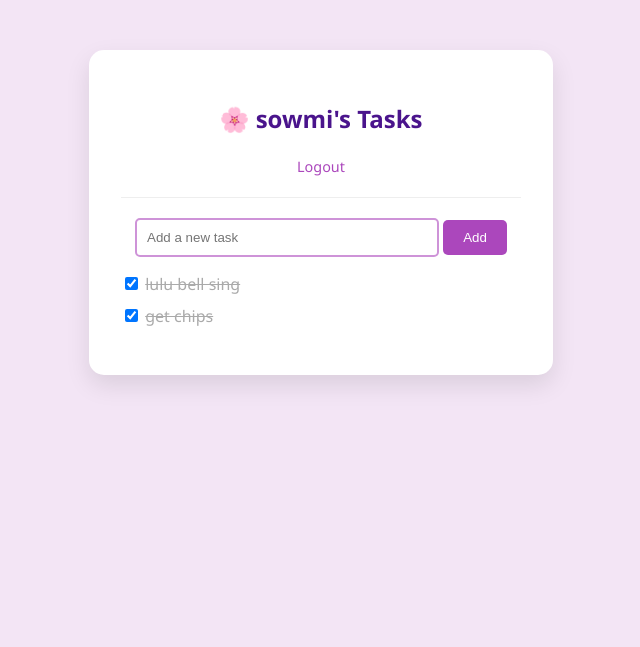
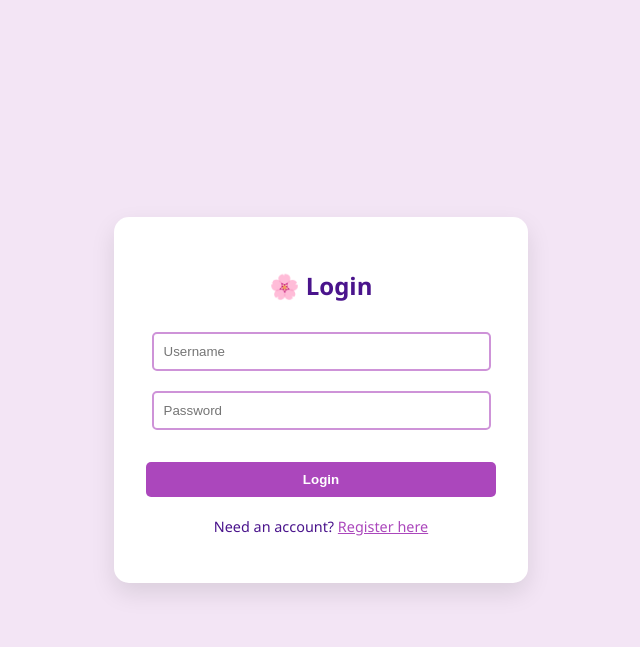
Before and after one commit to msowmi1802-debug/my_flask_app, a Flask app: page / in a window 1280 px wide. Shown: the top 647 px of the page, without its empty margins (319-959 px from the left). Run offline with Flask 3, Linux system fonts and the light colour scheme; a user stored in the database is signed in.

Commit message:
initial commit

```diff
--- a/app.py
+++ b/app.py
@@ -2,6 +2,7 @@ from flask import Flask, render_template, request, redirect, url_for, flash
 from flask_sqlalchemy import SQLAlchemy
 from flask_login import LoginManager, UserMixin, login_user, logout_user, login_required, current_user
 import os
+import re
 from werkzeug.security import generate_password_hash, check_password_hash
 
 app = Flask(__name__)
@@ -35,14 +36,16 @@ def load_user(user_id):
     return User.query.get(int(user_id))
 
 # --- ROUTES ---
-@app.route('/')
+@app.route('/tasks')
 @login_required
 def index():
     user_tasks = Todo.query.filter_by(user_id=current_user.id).all()
     return render_template('index.html', tasks=user_tasks)
 
-@app.route('/login', methods=['GET', 'POST'])
+@app.route('/', methods=['GET', 'POST'])
 def login():
+
+
     if request.method == 'POST':
         user = User.query.filter_by(username=request.form.get('username')).first()
         if user and check_password_hash(user.password, request.form.get('password')):
@@ -50,17 +53,47 @@ def login():
             return redirect(url_for('index'))
         flash('Invalid username or password')
     return render_template('login.html')
+import re # Ensure this is at the top of your file
 
 @app.route('/register', methods=['GET', 'POST'])
 def register():
     if request.method == 'POST':
-        hashed_pw = generate_password_hash(request.form.get('password'))
-        new_user = User(username=request.form.get('username'), password=hashed_pw)
+        username = request.form.get('username')
+        password = request.form.get('password')
+
+        # --- Professional Password Rules ---
+        if len(password) < 8:
+            flash('Password must be at least 8 characters.')
+            return redirect(url_for('register'))
+
+        if not re.search("[A-Z]", password):
+            flash('Add at least one uppercase letter (A-Z).')
+            return redirect(url_for('register'))
+
+        if not re.search("[0-9]", password):
+            flash('Add at least one number (0-9).')
+            return redirect(url_for('register'))
+
+        # This new line checks for special characters
+        if not re.search("[!@#$%^&*(),.?\":{}|<>]", password):
+            flash('Add at least one special character (e.g., @, #, $, !).')
+            return redirect(url_for('register'))
+
+        # Check if username exists
+        if User.query.filter_by(username=username).first():
+            flash('That username is already taken.')
+            return redirect(url_for('register'))
+
+        # Hash and Save
+        hashed_pw = generate_password_hash(password, method='pbkdf2:sha256')
+        new_user = User(username=username, password=hashed_pw)
         db.session.add(new_user)
         db.session.commit()
+
+        flash('Registration successful! Please login.')
         return redirect(url_for('login'))
+
     return render_template('register.html')
-
 @app.route('/add', methods=['POST'])
 @login_required
 def add():
--- a/templates/index.html
+++ b/templates/index.html
@@ -61,7 +61,6 @@
 
         <ul>
             {% for task in tasks %}
-
                 <li style="list-style: none; margin: 10px 0; text-align: left;">
     <form action="/toggle/{{ task.id }}" method="POST" style="display: inline;">
         <input type="checkbox" onchange="this.form.submit()" {% if task.is_completed %}checked{% endif %}>
--- a/templates/login.html
+++ b/templates/login.html
@@ -1,15 +1,73 @@
 <!DOCTYPE html>
 <html>
-<head><title>Login</title></head>
+<head>
+    <title>Login - My To-Do List</title>
+    <style>
+        body {
+            background-color: #f3e5f5;
+            font-family: 'Segoe UI', Tahoma, Geneva, Verdana, sans-serif;
+            color: #4a148c;
+            display: flex;
+            justify-content: center;
+            align-items: center;
+            height: 100vh;
+            margin: 0;
+        }
+        .login-container {
+            background: white;
+            padding: 2rem;
+            border-radius: 15px;
+            box-shadow: 0 10px 25px rgba(0,0,0,0.1);
+            width: 350px;
+            text-align: center;
+        }
+        input {
+            width: 90%;
+            padding: 10px;
+            margin: 10px 0;
+            border: 2px solid #ce93d8;
+            border-radius: 5px;
+        }
+        button {
+            background-color: #ab47bc;
+            color: white;
+            border: none;
+            padding: 10px 20px;
+            border-radius: 5px;
+            cursor: pointer;
+            width: 100%;
+            font-weight: bold;
+        }
+        button:hover { background-color: #8e24aa; }
+        .error-msg { color: red; font-size: 0.8rem; }
+    </style>
+</head>
 <body>
-    <h2>Login</h2>
-    <form method="POST">
-        <input type="text" name="username" placeholder="Username" required>
-        <br><br>
-        <input type="password" name="password" placeholder="Password" required>
-        <br><br>
-        <button type="submit">Login</button>
-    </form>
-    <p>Need an account? <a href="/register">Register here</a></p>
+    <div class="login-container">
+        <h2>🌸 Login</h2>
+
+        {# This part displays error messages if login fails #}
+        {% with messages = get_flashed_messages() %}
+          {% if messages %}
+            {% for message in messages %}
+              <p class="error-msg">{{ message }}</p>
+            {% endfor %}
+          {% endif %}
+        {% endwith %}
+
+        <form action="/" method="POST">
+            {# IMPORTANT: If using Flask-WTF or Django, add the CSRF token here #}
+            {# <input type="hidden" name="csrf_token" value="{{ csrf_token() }}"/> #}
+
+            <input type="text" name="username" placeholder="Username" required>
+            <input type="password" name="password" placeholder="Password" required>
+            <br><br>
+            <button type="submit">Login</button>
+        </form>
+
+        <p style="font-size: 0.9rem; margin-top: 20px;">
+            Need an account? <a href="/register" style="color: #ab47bc;">Register here</a>
+        </p>
+    </div>
 </body>
 </html>
```
Also changed, not shown: templates/register.html (+84 -10 lines), todo_final_v3.sqlite.
